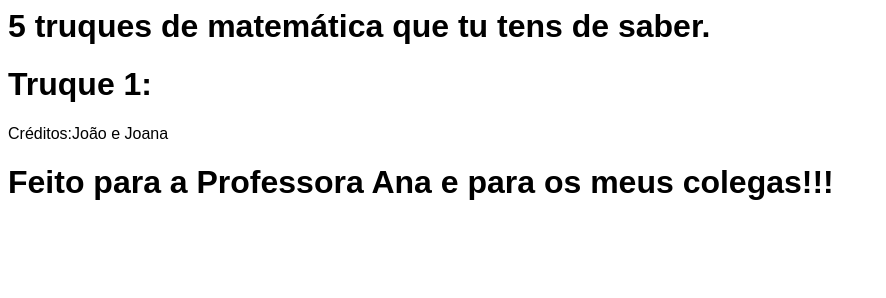
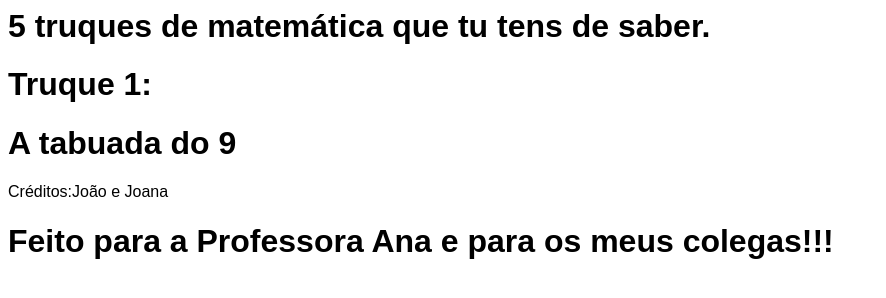
Before and after one commit to jvnabais/test-index, a plain HTML site: page index.html in a window 1280 px wide. Shown: the whole page, without its empty margins (0-886 px from the left). Drawn offline with Linux system fonts and the light colour scheme.

Commit message:
Update index.html

```diff
--- a/index.html
+++ b/index.html
@@ -1,6 +1,6 @@
 <h1>5 truques de matemática que tu tens de saber.</h1>
 <h1>Truque 1:</h1>
-
+<h1>A tabuada do 9</h1>
 <p>Créditos:João e Joana</p>
 <h1>Feito para a Professora Ana e para os meus colegas!!!</h1>
 <link rel="stylesheet" href="style.css">
```
